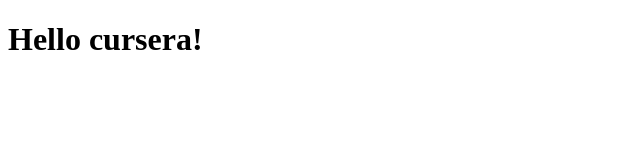
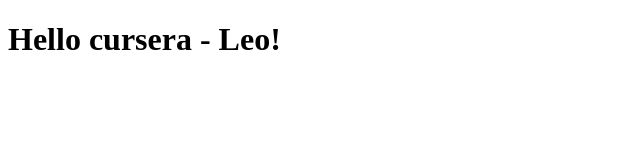
Before and after one commit to lgjordao/cursera-test, a plain HTML site: page site/index.html in a window 1280 px wide. Shown: the whole page, without its empty margins (0-640 px from the left). Drawn offline with Linux system fonts and the light colour scheme.

Commit message:
Acrecentando Leo.

```diff
--- a/site/index.html
+++ b/site/index.html
@@ -3,10 +3,10 @@
 <head>
 	<meta charset="utf-8">
 	<meta name="viewport" content="width=device-width, initial-scale=1">
-	<title>Hello cursera!</title>
+	<title>Hello cursera - Leo!</title>
 </head>
 <body>
-	<h1>Hello cursera!</h1>
+	<h1>Hello cursera - Leo!</h1>
 
 </body>
 </html>
```
